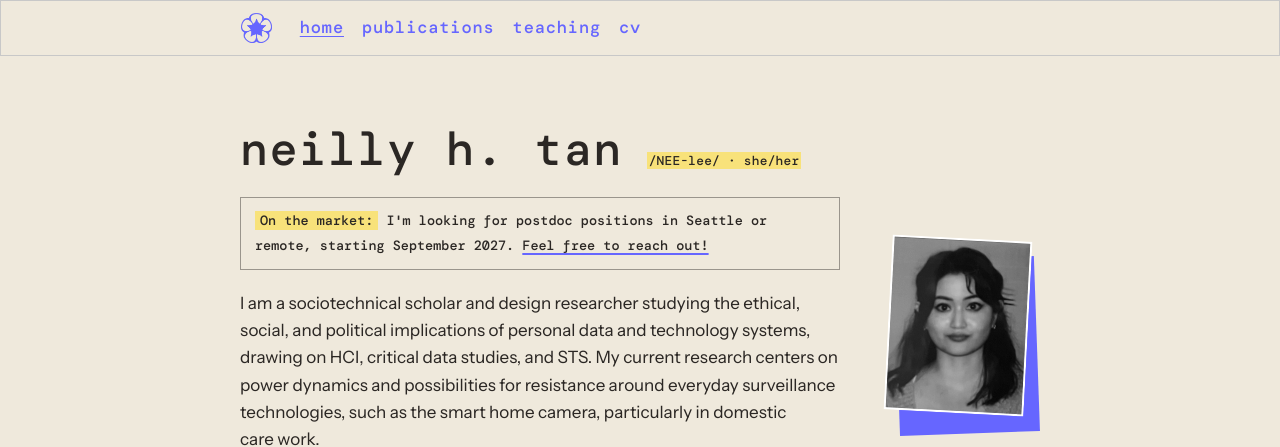
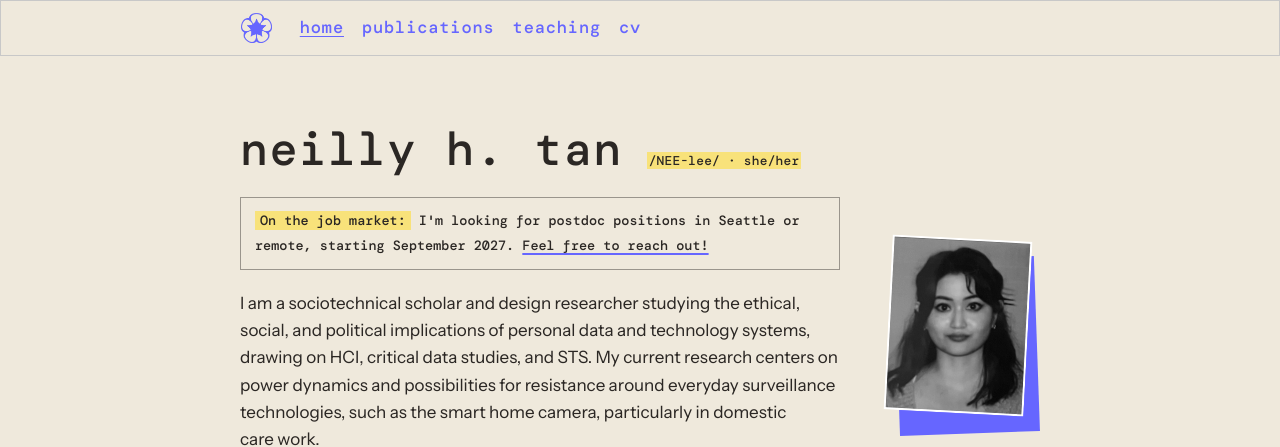
Before and after one commit to neillytan/neillytan.github.io, a Jekyll site: the page built from index.html, in a window 1280 px wide and 900 px high. Shown: the top 447 px of the window. Built offline with Jekyll 4.4.1, drawn with Linux system fonts in a browser that asks for light colours; some web fonts are replaced.

Commit message:
Notice label: "On the job market:"
Co-Authored-By: Claude Opus 5.5 <noreply@anthropic.com>

```diff
--- a/index.html
+++ b/index.html
@@ -10,7 +10,7 @@ page_class: home
       <p class="pronouns"><mark>/NEE-lee/ · she/her</mark></p>
     </div>
 
-    <p class="job-note"><span class="job-label">On the market:</span>I'm looking for postdoc positions in Seattle or remote, starting September 2027. <a href="&#109;&#97;&#105;&#108;&#116;&#111;&#58;&#110;&#104;&#116;&#97;&#110;&#64;&#117;&#119;&#46;&#101;&#100;&#117;">Feel free to reach out!</a></p>
+    <p class="job-note"><span class="job-label">On the job market:</span>I'm looking for postdoc positions in Seattle or remote, starting September 2027. <a href="&#109;&#97;&#105;&#108;&#116;&#111;&#58;&#110;&#104;&#116;&#97;&#110;&#64;&#117;&#119;&#46;&#101;&#100;&#117;">Feel free to reach out!</a></p>
 
     <p>I am a sociotechnical scholar and design researcher studying the ethical, social, and political implications of personal data and technology systems, drawing on HCI, critical data studies, and STS. My current research centers on power dynamics and possibilities for resistance around everyday surveillance technologies, such as the smart home camera, particularly in domestic care work.</p>
 
```
